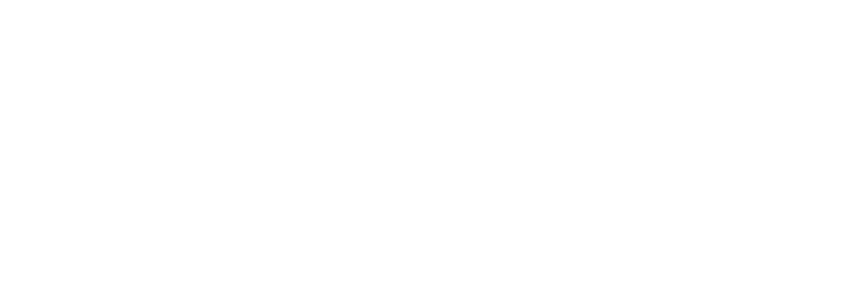
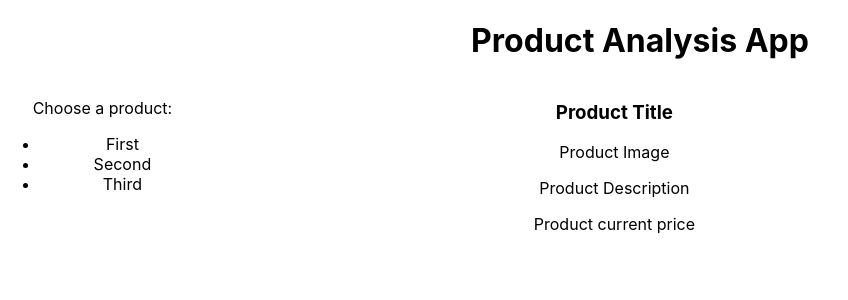
Before and after one commit to Spearek/React-Product-analisis-APP, a React (Create React App) app in the folder analysis-app/: page / in a window 1280 px wide. Shown: the top 300 px of the page, without its empty margins (0-848 px from the left). Built offline with nearby package versions, Linux system fonts and the light colour scheme.

Commit message:
initial page layout

```diff
--- a/analysis-app/src/App.css
+++ b/analysis-app/src/App.css
@@ -1,3 +1,14 @@
 .App {
   text-align: center;
 }
+.topOfLayout {
+  display: flex;
+  justify-content: space-around;
+  width: 80%;
+}
+.products{
+  width: 20%;
+}
+.details{
+  width: 80%;
+}
--- a/analysis-app/src/App.js
+++ b/analysis-app/src/App.js
@@ -5,7 +5,23 @@
   render() {
     return (
       <div className="App">
-
+        <h1>Product Analysis App</h1>
+        <div className="topOfLayout">
+          <div className="products">
+            <p>Choose a product:</p>
+              <ul>
+                <li>First</li>
+                <li>Second</li>
+                <li>Third</li>
+              </ul>
+          </div>
+          <div className="details">
+            <h3>Product Title</h3>
+            <p>Product Image</p>
+            <p>Product Description</p>
+            <p>Product current price</p>
+          </div>
+        </div>
       </div>
     );
   }
```
